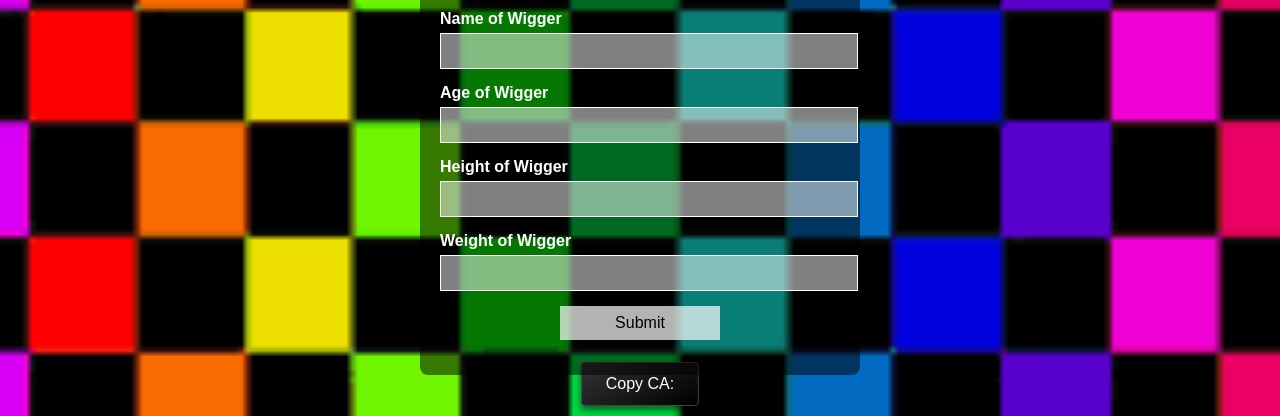
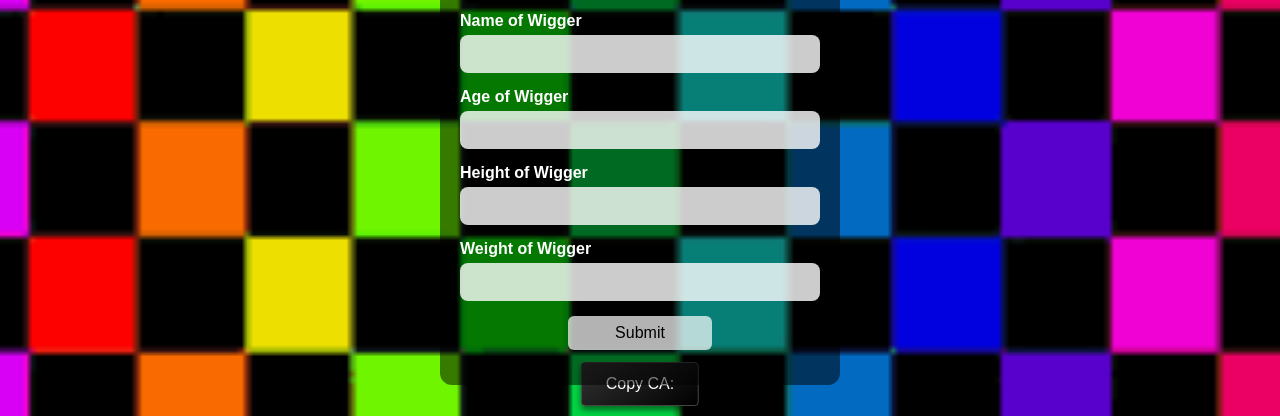
Before and after one commit to guartfolio/wigger, a plain HTML site: page index.html in a window 1280 px wide. Shown: the part 384-800 px from the top of the page. Drawn offline with Linux system fonts and the light colour scheme.

Commit message:
Update index.html

```diff
--- a/index.html
+++ b/index.html
@@ -14,6 +14,7 @@
       position: relative;
       font-family: Arial, sans-serif;
     }
+
     #logo {
       position: absolute;
       top: 50px;
@@ -23,10 +24,12 @@
       animation: pulse .75s ease-in-out infinite alternate;
       z-index: 100;
     }
+
     @keyframes pulse {
       from { transform: translateX(-50%) scale(1); }
       to   { transform: translateX(-50%) scale(1.25) rotate(10deg); }
     }
+
     #wigger-form {
       position: absolute;
       top: 300px;
@@ -36,24 +39,30 @@
       max-width: 400px;
       padding: 20px;
       background-color: rgba(0,0,0,0.5);
-      border-radius: 8px;
+      border-radius: 12px;
+      box-sizing: border-box;
       z-index: 50;
     }
+
     #wigger-form label {
       display: block;
       margin-bottom: 5px;
       color: #fff;
       font-weight: bold;
     }
+
     #wigger-form input {
       width: 100%;
-      padding: 8px;
+      padding: 10px 12px;
       margin-bottom: 15px;
-      border: 1px solid #fff;
-      background-color: rgba(255,255,255,0.5);
+      border: none;
+      border-radius: 8px;
+      background-color: rgba(255,255,255,0.8);
       color: #000;
       font-size: 1em;
+      box-sizing: border-box;
     }
+
     #wigger-form button {
       width: 40%;
       display: block;
@@ -63,7 +72,9 @@
       border: none;
       font-size: 1em;
       cursor: pointer;
+      border-radius: 6px;
     }
+
     #ca {
       position: fixed;
       bottom: 50px;
@@ -75,6 +86,7 @@
       background: rgba(0,0,0,0.7);
       z-index: 200;
     }
+
     #copy-btn {
       position: fixed;
       bottom: 10px;
@@ -89,6 +101,7 @@
       cursor: pointer;
       box-shadow: 0 4px 6px rgba(0,0,0,0.5);
     }
+
     #copy-btn:active {
       box-shadow: inset 0 2px 4px rgba(0,0,0,0.7);
     }
@@ -119,12 +132,11 @@
   </form>
 
   <!-- Background music loop -->
-<audio loop autoplay>
-  <source src="wigg.mp3" type="audio/mpeg">
-</audio>
+  <audio loop autoplay>
+    <source src="wigg.mp3" type="audio/mpeg">
+  </audio>
 
-
-
+  <!-- Copy contract address button -->
   <button id="copy-btn">Copy CA:</button>
 
   <script>
```
